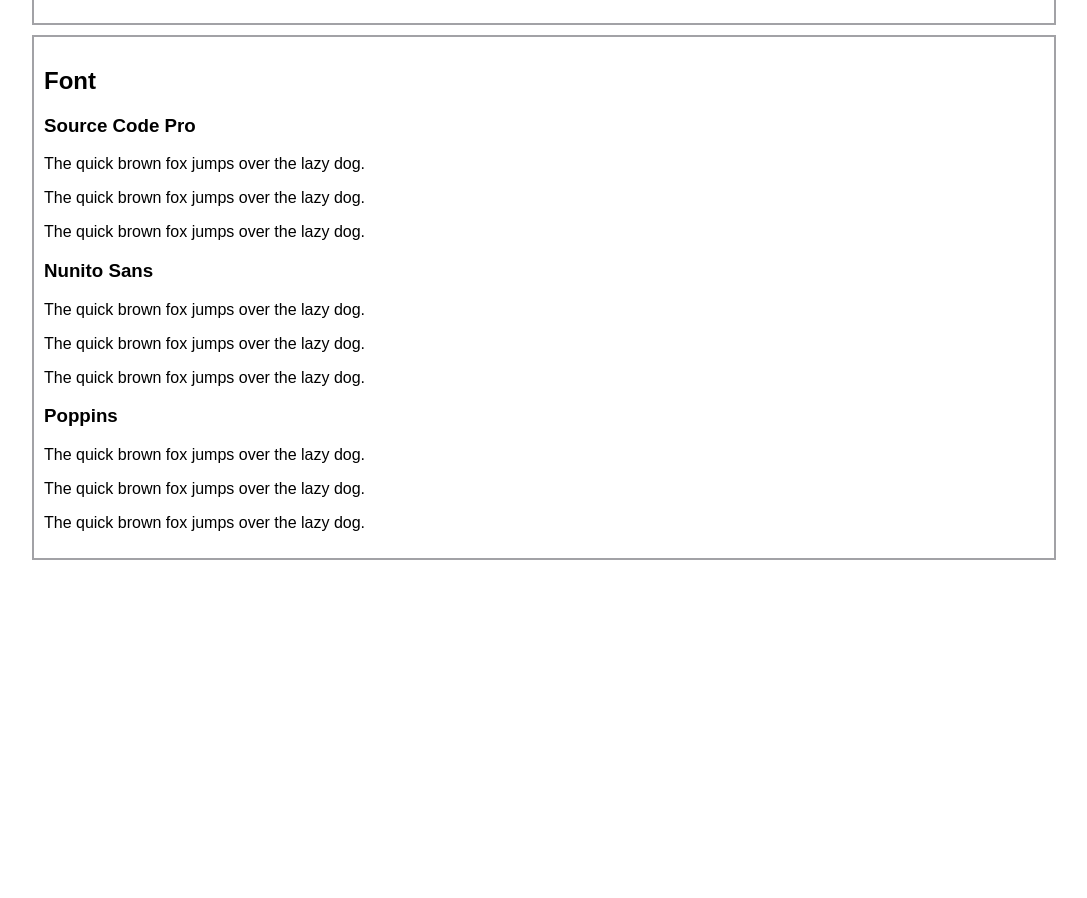
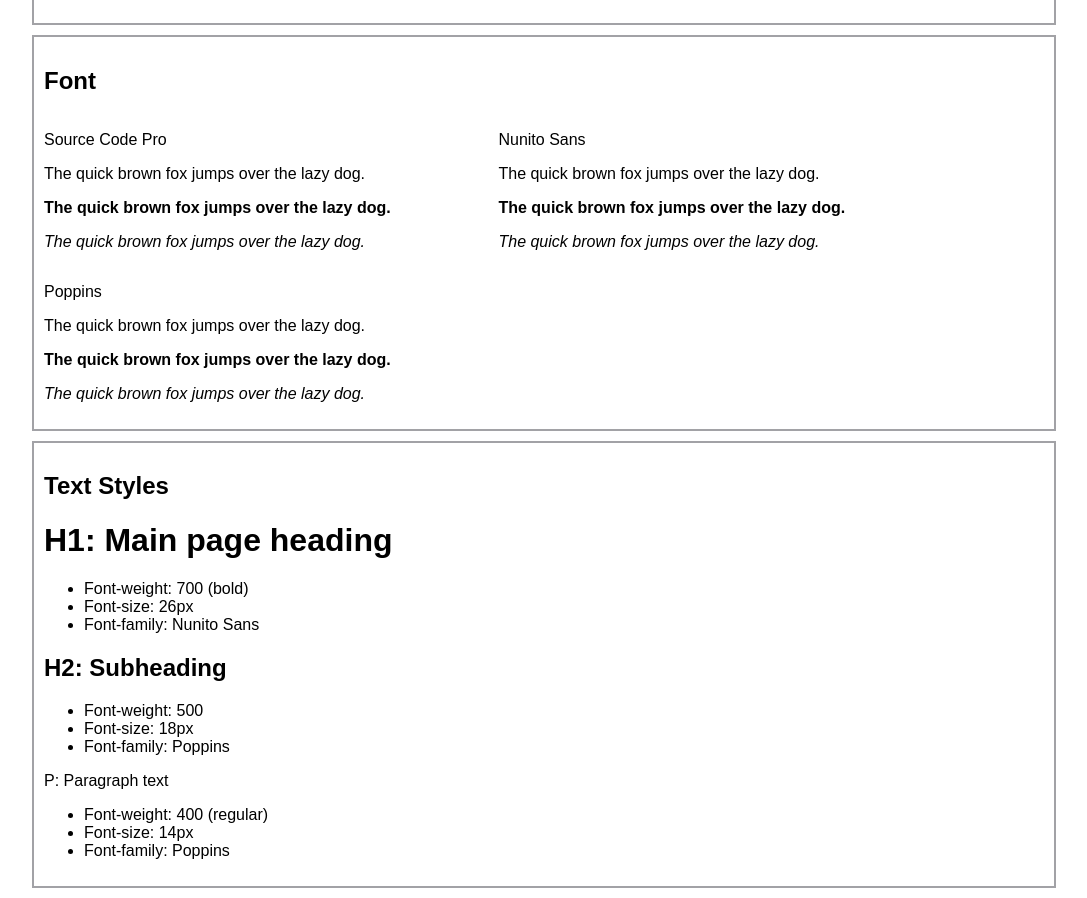
Before and after one commit to Baloshi69/starting, a plain HTML site: page index.html in a window 1280 px wide. Shown: the part 443-1341 px from the top of the page, without its empty margins (96-1183 px from the left). Before the commit the page ends 1013 px from the top, so only its background shows below. Drawn offline with Linux system fonts and the light colour scheme.

Commit message:
Added Font & text

```diff
--- a/index.html
+++ b/index.html
@@ -23,28 +23,56 @@
             <h2>Font</h2>
 
             <div class="font-panel">
-                <h3>Source Code Pro</h3>
-                <p>The quick brown fox jumps over the lazy dog.</p>
-                <p>The quick brown fox jumps over the lazy dog.</p>
-                <p>The quick brown fox jumps over the lazy dog.</p>
+                <p class="Source-code-pro">Source Code Pro</p>
+                <p class="Source-code-pro regular">The quick brown fox jumps over the lazy dog.</p>
+                <p class="Source-code-pro bold">The quick brown fox jumps over the lazy dog.</p>
+                <p class="Source-code-pro italic">The quick brown fox jumps over the lazy dog.</p>
             </div>
 
             <div class="font-panel">
-                <h3>Nunito Sans</h3>
-                <p>The quick brown fox jumps over the lazy dog.</p>
-                <p>The quick brown fox jumps over the lazy dog.</p>
-                <p>The quick brown fox jumps over the lazy dog.</p>
+                <p class="nunito-sans">Nunito Sans</p>
+                <p class="nunito-sans regular">The quick brown fox jumps over the lazy dog.</p>
+                <p class="nunito-sans bold">The quick brown fox jumps over the lazy dog.</p>
+                <p class="nunito-sans italic">The quick brown fox jumps over the lazy dog.</p>
             </div>
 
             <div class="font-panel">
-                <h3>Poppins</h3>
-                <p>The quick brown fox jumps over the lazy dog.</p>
-                <p>The quick brown fox jumps over the lazy dog.</p>
-                <p>The quick brown fox jumps over the lazy dog.</p>
+                <p class="poppins">Poppins</p>
+                <p class="regular">The quick brown fox jumps over the lazy dog.</p>
+                <p class="bold">The quick brown fox jumps over the lazy dog.</p>
+                <p class="italic">The quick brown fox jumps over the lazy dog.</p>
             </div>
+        </section>
 
-
-        </section>
+        <div class="container">
+            <h2>Text Styles</h2>
+            <div class="text-container">
+              <div class="text-panel">
+                <h1>H1: Main page heading</h1>
+                <ul>
+                  <li>Font-weight: 700 (bold)</li>
+                  <li>Font-size: 26px</li>
+                  <li>Font-family: Nunito Sans</li>
+                </ul>
+              </div>
+              <div class="text-panel">
+                <h2>H2: Subheading</h2>
+                <ul>
+                  <li>Font-weight: 500</li>
+                  <li>Font-size: 18px</li>
+                  <li>Font-family: Poppins</li>
+                </ul>
+              </div>
+              <div class="text-panel">
+                <p>P: Paragraph text</p>
+                <ul>
+                  <li>Font-weight: 400 (regular)</li>
+                  <li>Font-size: 14px</li>
+                  <li>Font-family: Poppins</li>
+                </ul>
+              </div>
+            </div>
+          </div>
 
     </body>
 
--- a/styles.css
+++ b/styles.css
@@ -1,6 +1,14 @@
 body {
     font-family: 'Nunito Sans', sans-serif;
     margin: 0 10%;
+}
+
+p {
+    display: block;
+    margin-block-start: 1em;
+    margin-block-end: 1em;
+    margin-inline-start: 0px;
+    margin-inline-end: 0px;
 }
 
 .container {
@@ -34,3 +42,50 @@ body {
 .beige {
     background-color: #efd9ca;
 }
+
+/* font panel */
+
+.font-panel {
+    width: 45%;
+    display: inline-block;
+}
+
+.source-code-pro {
+    font-family: 'Source Code Pro', monospace;
+}
+
+.nunito-sans {
+    font-family: 'Nunito Sans', sans-serif;
+}
+
+.poppins {
+    font-family: 'Poppins', sans-serif;
+}
+
+.regular {
+    font-style: normal;
+}
+
+.bold {
+    font-weight: 700;
+}
+
+.italic {
+    font-style: italic;
+}
+
+.text-panel h1 {
+    font-weight: 700;
+    font-size: 32px;
+    font-family: 'Nunito Sans', sans-serif;
+}
+
+ul {
+    display: block;
+    list-style-type: disc;
+    margin-block-start: 1em;
+    margin-block-end: 1em;
+    margin-inline-start: 0px;
+    margin-inline-end: 0px;
+    padding-inline-start: 40px;
+}
```
